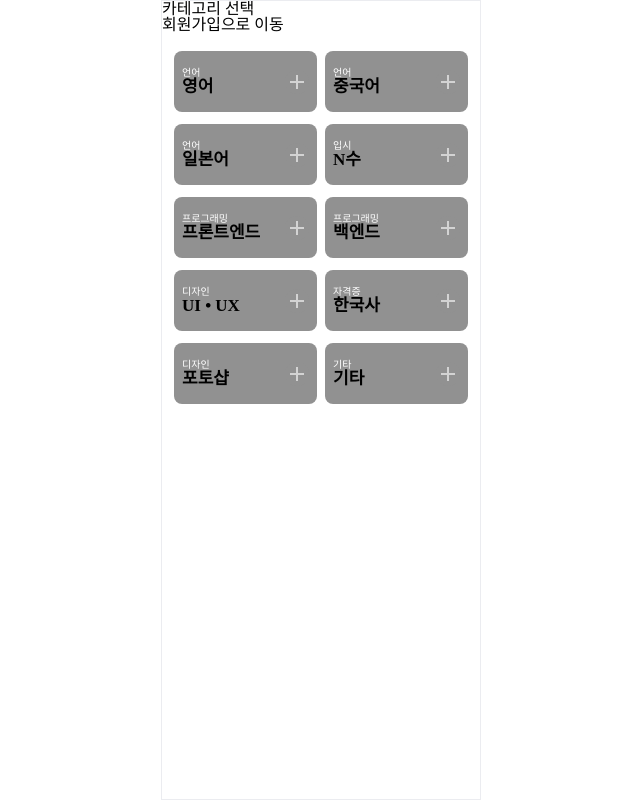
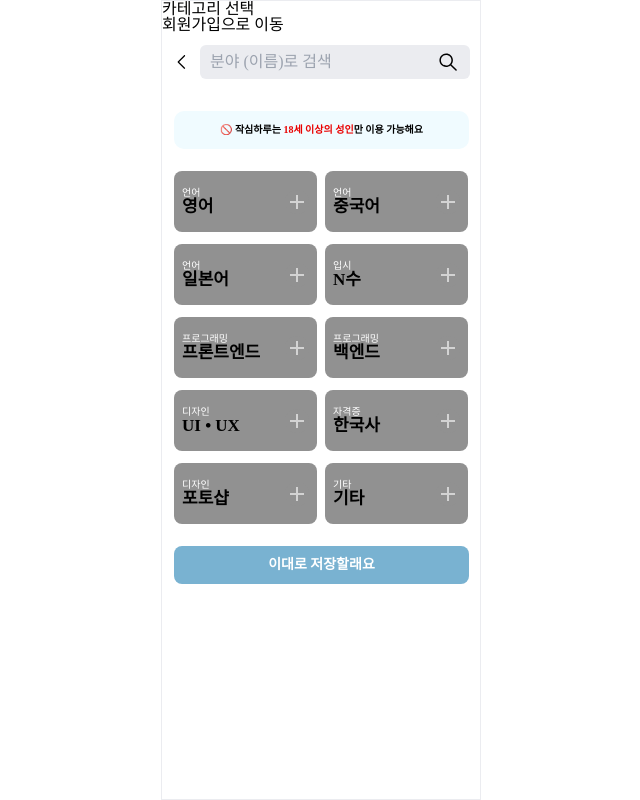
Before and after one commit to FRONTENDSCHOOL10/seven-11, a React (Vite) app: page /categories in a window 1280 px wide. Shown: the whole page, without its empty margins (319-959 px from the left). Built offline with nearby package versions, Linux system fonts and the light colour scheme.

Commit message:
[Design] 카테고리 선택 페이지 스타일링

```diff
--- a/src/components/CheckButton.jsx
+++ b/src/components/CheckButton.jsx
@@ -1,14 +1,27 @@
-import { string, func } from 'prop-types';
+import { string, func, node } from 'prop-types';
 
 CheckButton.propTypes = {
-  label: string,
+  label: node,
   onClick: func,
+  textColor: string,
+  bgColor: string,
+  border: string,
+  font: string,
+  rounded: string,
 };
 
-function CheckButton({ label, onClick }) {
+function CheckButton({
+  label,
+  onClick,
+  textColor = 'text-black',
+  bgColor = 'bg-white',
+  border = 'border-gray-300',
+  font = 'text-base',
+  rounded = 'rounded',
+}) {
   return (
     <button
-      className=" my-2 border rounded border-gray-300 text-base font-bold w-[295px] h-[38px]  "
+      className={`border rounded border-gray-300 text-base font-bold w-[295px] h-[38px] ${textColor} ${bgColor} ${border} ${font} ${rounded}`}
       type="button"
       id="CheckButton"
       onClick={onClick}
--- a/src/pages/SelectCategory.jsx
+++ b/src/pages/SelectCategory.jsx
@@ -1,12 +1,37 @@
 import { Link } from 'react-router-dom';
 import CategoryButton from '@/components/CategoryButton';
+import { CheckButton } from '@/components';
+import SearchBar from '@/components/SearchBar';
+import LeftIcon from '@/components/LeftIcon';
 
 export default function SelectCategory() {
   return (
     <>
       <h1>카테고리 선택</h1>
       <Link to={'/signup'}>회원가입으로 이동</Link>
+
+      <p className="my-2 flex items-center px-2.5 py-1 gap-2 ">
+        <LeftIcon />
+        <SearchBar location="분야 (이름)로 검색" />
+      </p>
+
       <section className="flex justify-between flex-wrap m-3">
+        <button className="my-4 pointer-events-none ">
+          <CheckButton
+            label={
+              <>
+                🚫 작심하루는{' '}
+                <span className="text-[#E90000]">18세 이상의 성인</span>만 이용
+                가능해요
+              </>
+            }
+            bgColor="bg-[#F0FBFF]"
+            border="border-none"
+            font="text-xs"
+            rounded="rounded-[10px]"
+          />
+        </button>
+
         <CategoryButton smallText="언어" largeText="영어" />
         <CategoryButton smallText="언어" largeText="중국어" />
         <CategoryButton smallText="언어" largeText="일본어" />
@@ -17,6 +42,16 @@ export default function SelectCategory() {
         <CategoryButton smallText="자격증" largeText="한국사" />
         <CategoryButton smallText="디자인" largeText="포토샵" />
         <CategoryButton smallText="기타" largeText="기타" />
+
+        <button className="my-4">
+          <CheckButton
+            label="이대로 저장할래요"
+            textColor="text-white"
+            bgColor="bg-primary"
+            border="border-none"
+            rounded="rounded-[8px]"
+          />
+        </button>
       </section>
     </>
   );
```
